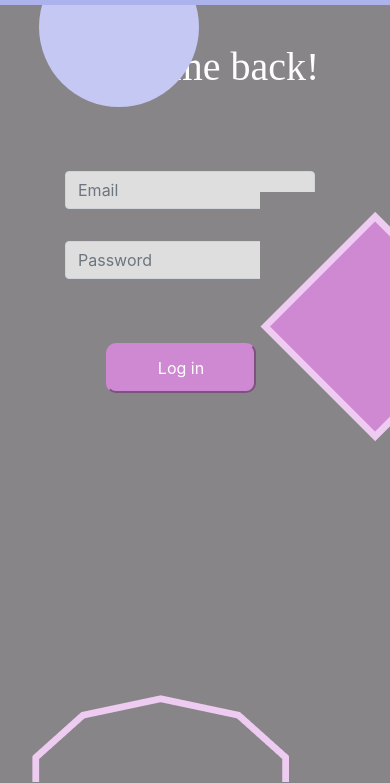
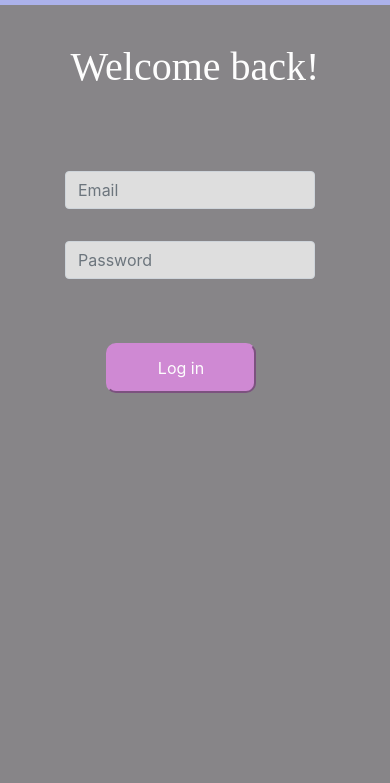
Before and after one commit to TheLides/myportfoliopring, a website: page Frontend12/wwwroot/LogIn.html in a window 390 px wide. Shown: the part 61-844 px from the top of the page. Drawn offline with Linux system fonts and the light colour scheme; a web font is replaced by a local one.

Commit message:
Adamtive log in done

```diff
--- a/Frontend12/wwwroot/LogIn.html
+++ b/Frontend12/wwwroot/LogIn.html
@@ -51,7 +51,7 @@
             </ul>
         </div>
     </nav>
-    <div class="square"></div>
+    <div class="square decorativeFigure"></div>
 </header>
 <main>
     <div class="sitePart greyPart">
@@ -72,8 +72,8 @@
         <div class="pr-5 d-flex justify-content-center">
             <button class="mainBtn btnMy">Log in</button>
         </div>
-        <div class="round"></div>
-        <div class="diamond"></div>
+        <div class="round decorativeFigure"></div>
+        <div class="diamond decorativeFigure"></div>
     </div>
 </main>
 <script src="/vendor.min.js"></script>
--- a/Frontend12/wwwroot/login.css
+++ b/Frontend12/wwwroot/login.css
@@ -128,3 +128,9 @@ main {
     bottom:0;
     left: 5%;
 }
+
+@media (max-width: 790px) {
+    .decorativeFigure {
+        visibility: hidden;
+    }
+}
```
